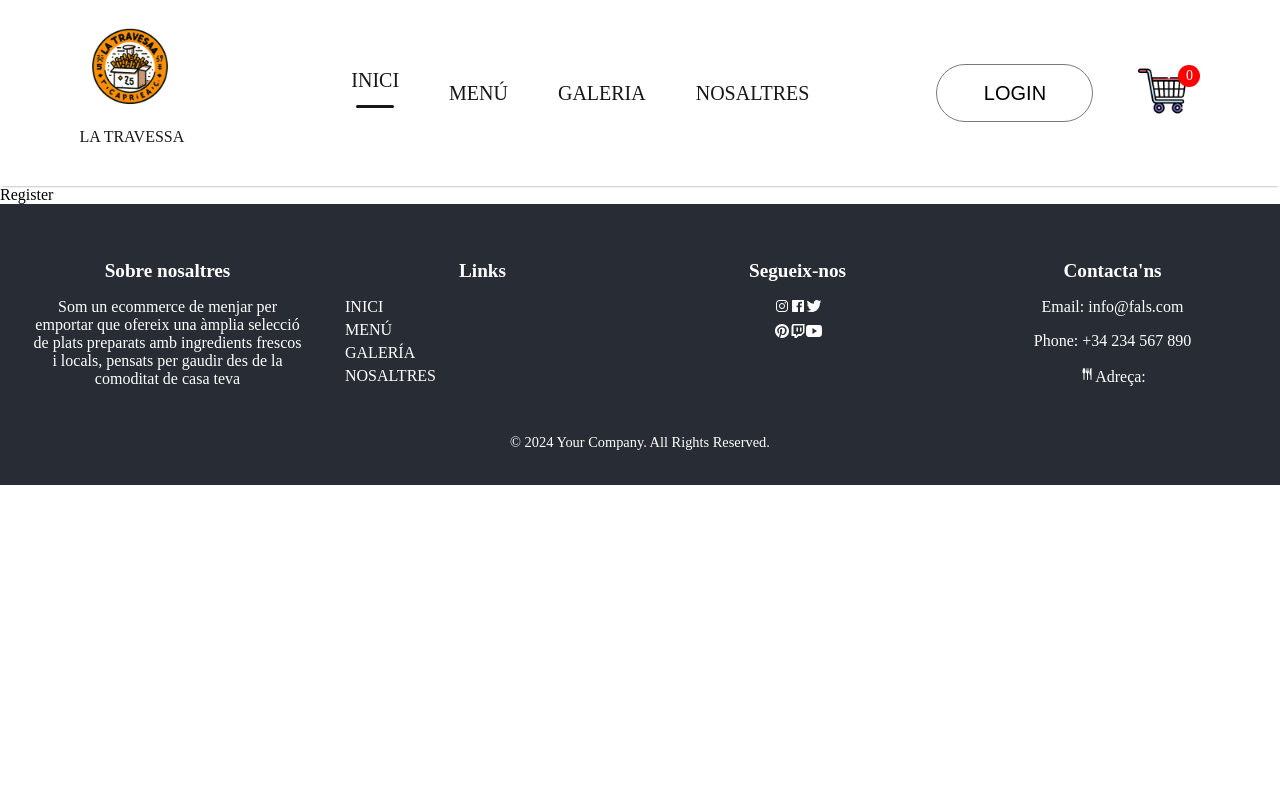
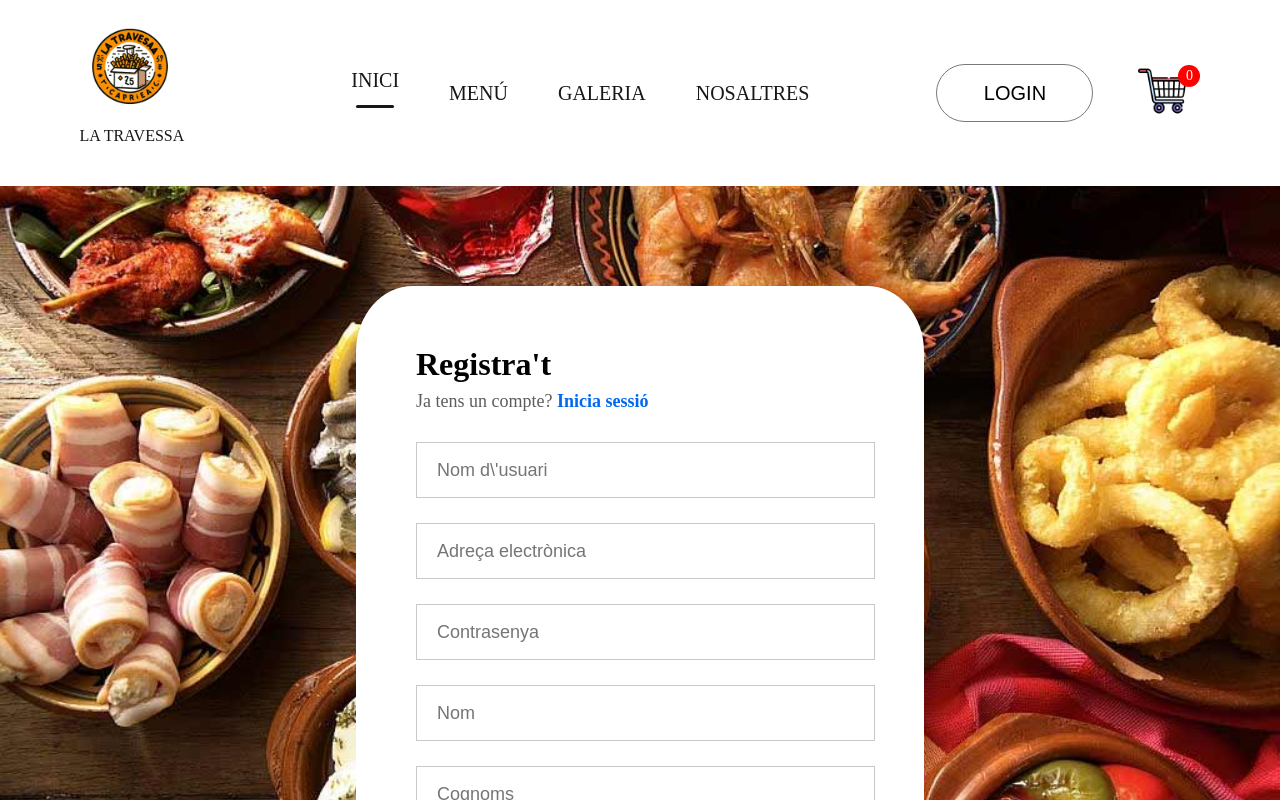
Before and after one commit to ccmc26/TF-frontend, a React (Create React App) app: page /register in a window 1280 px wide. Shown: the top 800 px of the page. Built offline with nearby package versions, Linux system fonts and the light colour scheme.

Commit message:
register implementat i funcional

```diff
--- a/src/Components/Footer/Footer.css
+++ b/src/Components/Footer/Footer.css
@@ -7,7 +7,7 @@
 .footer {
     background-color: #282c34;
     color: white;
-    padding: 20px;
+    padding: 10px 15px;
     text-align: center;
     position: flex;
     bottom: 0;
@@ -36,6 +36,9 @@
   .footer-section ul {
     list-style: none;
     padding: 0;
+    display: flex;
+    flex-direction: column; /* Hace que los elementos de la lista sean una columna */
+    align-items: center;
   }
 
   .footer-section ul li {
--- a/src/Components/Navbar/Navbar.css
+++ b/src/Components/Navbar/Navbar.css
@@ -23,9 +23,13 @@ img.fotocarro{
 
 p.baixfoto {
     position: relative;
-    top: -5%;
+    top: -6%;
     left: 0%;
     color: #171717;
+}
+
+.textt{
+    text-decoration: none;
 }
 
 .nav-menu{
--- a/src/Components/Navbar/Navbar.jsx
+++ b/src/Components/Navbar/Navbar.jsx
@@ -4,8 +4,8 @@ import './Navbar.css';
 
 import logo from '../Assets/logo.png';
 import cart_icon from '../Assets/carrito.png';
+
 import { CartContext }  from '../../Context/CartContext';
-
 import { AuthContext } from '../../Context/AuthCOntext';
 
 export const Navbar = ({ menu, setMenu }) => {
@@ -14,8 +14,10 @@ export const Navbar = ({ menu, setMenu }) => {
   return (
     <div className='navbar'>
       <div className="nav-logo">
-        <img className="fotologo" src={logo} alt="" />
-        <p className='baixfoto'>LA TRAVESSA</p>
+        <Link className="textt" to={'/'}>
+          <img className="fotologo" src={logo} alt=""/>
+          <p className='baixfoto'>LA TRAVESSA</p>
+        </Link>
       </div>
       <ul className="nav-menu">
         {/* cada element del menu te un event que seteja el hookal valor indicat */}
--- a/src/Pages/CSS/LoginSignUp.css
+++ b/src/Pages/CSS/LoginSignUp.css
@@ -5,12 +5,13 @@
     background-position: center;
     background-repeat: no-repeat;
     padding-top: 100px;
+    padding-bottom: 100px;
     width: 100%;
 }
 
 .loginsignup-container{
-    width: 580px;
-    height: 400px;
+    width: 35%;
+    height: auto;
     background: white;
     margin: auto;
     padding: 40px 60px;
@@ -24,7 +25,7 @@
 .loginsignup-fields{
     display: flex;
     flex-direction: column;
-    gap: 29px;
+    gap: 25px;
     margin-top: 30px;
 }
 
--- a/src/Pages/Register.jsx
+++ b/src/Pages/Register.jsx
@@ -1,9 +1,88 @@
-import React from 'react'
+import React, { useState, useContext } from 'react';
+import { useNavigate, Link } from 'react-router-dom';
+import { AuthContext } from '../Context/AuthCOntext';
+import './CSS/LoginSignUp.css'; // Asegúrate de importar los estilos CSS
 
 const Register = () => {
+  const [username, setUsername] = useState('');
+  const [email, setEmail] = useState('');
+  const [password, setPassword] = useState('');
+  const [name, setName] = useState('');
+  const [surnames, setSurnames] = useState('');
+  const navigate = useNavigate();
+  const { login } = useContext(AuthContext);
+
+  const handleSubmit = async (e) => {
+    e.preventDefault();
+
+    try {
+      const apiUrl = process.env.REACT_APP_API_URL;
+      const response = await fetch(`${apiUrl}/api/users`, {
+        method: 'POST',
+        headers: { 'Content-Type': 'application/json' },
+        body: JSON.stringify({ username, email, password, name, surnames }),
+      });
+
+      const data = await response.json();
+
+      if (response.ok) {
+        // Iniciar sesión automáticamente después del registro
+        await login(email, password);
+        navigate('/menu'); // Redirigir al dashboard u otra ruta
+      } else {
+        alert(data.message || 'Error en el registro');
+      }
+    } catch (error) {
+      console.error('Error en el registro:', error);
+      alert('Hubo un problema con la conexión al servidor. Intenta nuevamente.');
+    }
+  };
+
   return (
-    <div>Register</div>
-  )
-}
+    <div className='loginsignup'>
+      <div className="loginsignup-container">
+        <h1>Registra't</h1>
+        <p className="loginsignup-login">
+          Ja tens un compte? <span><Link className='link-text' to='/login'>Inicia sessió</Link></span>
+        </p>
+        <form onSubmit={handleSubmit}>
+          <div className="loginsignup-fields">
+            <input
+              type="text"
+              placeholder="Nom d\'usuari"
+              value={username}
+              onChange={(e) => setUsername(e.target.value)}
+            />
+            <input
+              type="email"
+              placeholder='Adreça electrònica'
+              value={email}
+              onChange={(e) => setEmail(e.target.value)}
+            />
+            <input
+              type="password"
+              placeholder='Contrasenya'
+              value={password}
+              onChange={(e) => setPassword(e.target.value)}
+            />
+            <input
+              type="text"
+              placeholder='Nom'
+              value={name}
+              onChange={(e) => setName(e.target.value)}
+            />
+            <input
+              type="text"
+              placeholder='Cognoms'
+              value={surnames}
+              onChange={(e) => setSurnames(e.target.value)}
+            />
+          </div>
+          <button type="submit">Registra't</button>
+        </form>
+      </div>
+    </div>
+  );
+};
 
 export default Register;
```
